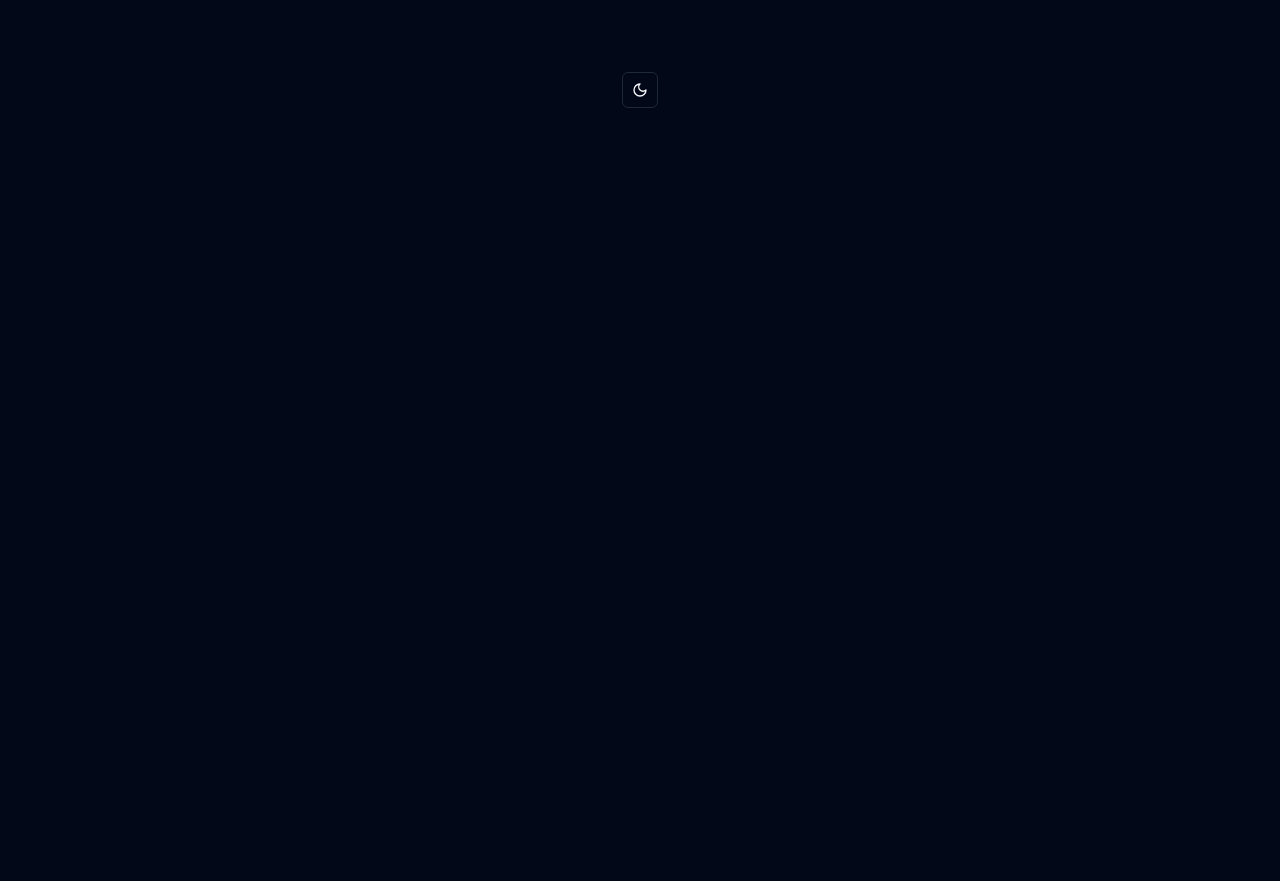
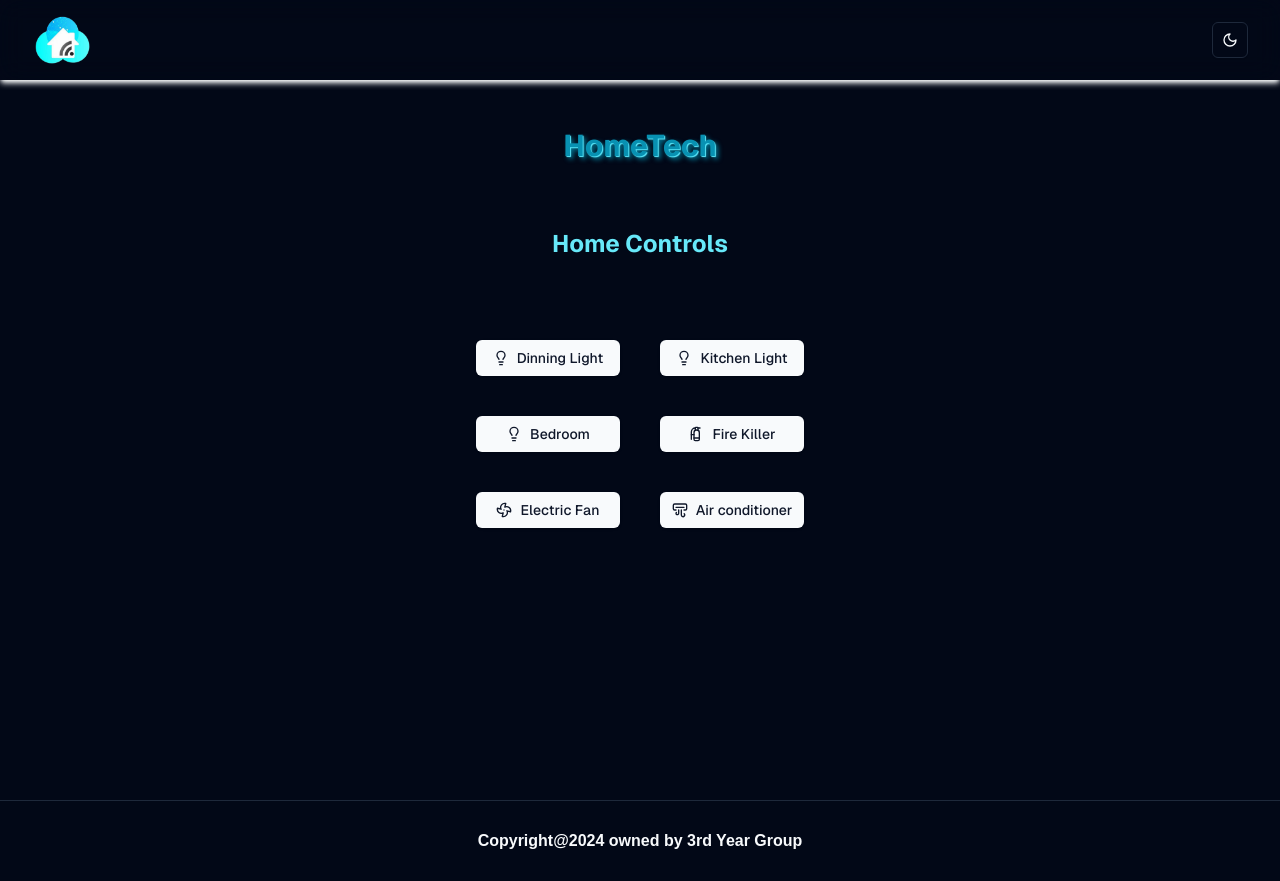
Before and after one commit to cpe-prog/hometech, a Next.js app: page / in a window 1280 px wide. Before the commit the page ends 800 px from the top, so only its background shows below. Built offline with nearby package versions, Linux system fonts and the light colour scheme.

Commit message:
chore: update pages

```diff
--- a/app/globals.css
+++ b/app/globals.css
@@ -70,3 +70,7 @@ body {
 		@apply bg-background text-foreground;
 	}
 }
+
+.customShadow {
+	text-shadow: 1px 1px 1px #5becff, 3px 3px 5px rgb(0, 125, 156);
+}
--- a/app/layout.tsx
+++ b/app/layout.tsx
@@ -1,3 +1,6 @@
+import "@/components/footer";
+import Footer from "@/components/footer";
+import NavBar from "@/components/navbar";
 import { ThemeProvider } from "@/components/theme-provider";
 import type { Metadata } from "next";
 import localFont from "next/font/local";
@@ -34,7 +37,9 @@ export default function RootLayout({
 					defaultTheme="dark"
 					disableTransitionOnChange
 				>
+					<NavBar />
 					{children}
+					<Footer />
 				</ThemeProvider>
 			</body>
 		</html>
--- a/app/page.tsx
+++ b/app/page.tsx
@@ -1,9 +1,37 @@
-import { ModeToggle } from "@/components/theme-mode";
+import { Button } from "@/components/ui/button";
+import { AirVent, Fan, FireExtinguisher, Lightbulb } from "lucide-react";
 
 export default function Home() {
 	return (
-		<div className="grid grid-rows-[20px_1fr_20px] items-center justify-items-center min-h-screen p-8 pb-20 gap-16 sm:p-20 font-[family-name:var(--font-geist-sans)]">
-			<ModeToggle />
+		<div className=" flex flex-col min-h-screen text-center  p-8 pt-20 pb-20 sm:p-20 font-[family-name:var(--font-geist-sans)]">
+			<h1 className="mt-12 mb-2 font-bold text-3xl customShadow text-cyan-600 ">
+				HomeTech
+			</h1>
+
+			<h3 className="font-bold mt-14 text-2xl text-cyan-300">Home Controls</h3>
+
+			<div className=" mt-20 grid justify-center self-center grid-cols-2 gap-10">
+				<Button className="w-36">
+					<Lightbulb /> Dinning Light
+				</Button>
+				<Button className="w-36">
+					{" "}
+					<Lightbulb /> Kitchen Light
+				</Button>
+				<Button className="w-36">
+					<Lightbulb /> Bedroom
+				</Button>
+				<Button className="w-36">
+					{" "}
+					<FireExtinguisher /> Fire Killer
+				</Button>
+				<Button className="w-36">
+					<Fan /> Electric Fan
+				</Button>
+				<Button className="w-36">
+					<AirVent /> Air conditioner
+				</Button>
+			</div>
 		</div>
 	);
 }
--- /dev/null
+++ b/components/footer.tsx
@@ -0,0 +1,9 @@
+export default function Footer() {
+	return (
+		<div className="w-full h-20 border-t">
+			<footer className="w-full h-20 flex items-center justify-center ">
+				<p className=" font-semibold">Copyright@2024 owned by 3rd Year Group</p>
+			</footer>
+		</div>
+	);
+}
--- /dev/null
+++ b/components/navbar.tsx
@@ -0,0 +1,18 @@
+import HomeLogo from "@/assets/images/homelogo.png";
+import Image from "next/image";
+import { ModeToggle } from "./theme-mode";
+
+export default function NavBar() {
+	return (
+		<div className="h-20 w-full fixed backdrop-blur-md shadow-slate-50 shadow-md">
+			<nav className="w-full h-20 px-8 items-center justify-between flex">
+				<div>
+					<Image width={60} height={60} src={HomeLogo} alt="homeLogo" />
+				</div>
+				<div>
+					<ModeToggle />
+				</div>
+			</nav>
+		</div>
+	);
+}
```
Also changed, not shown: assets/images/homelogo.png (added).
